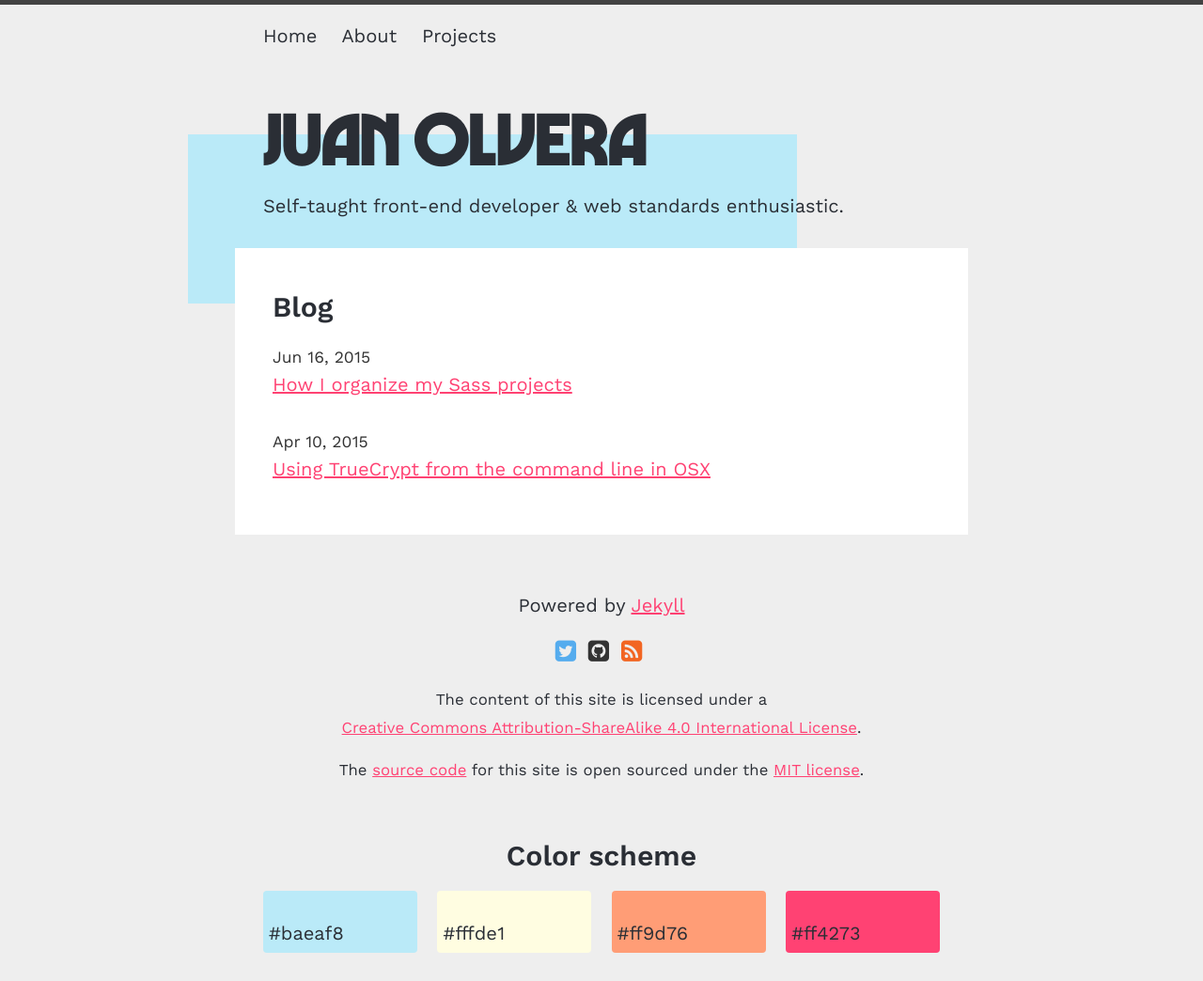
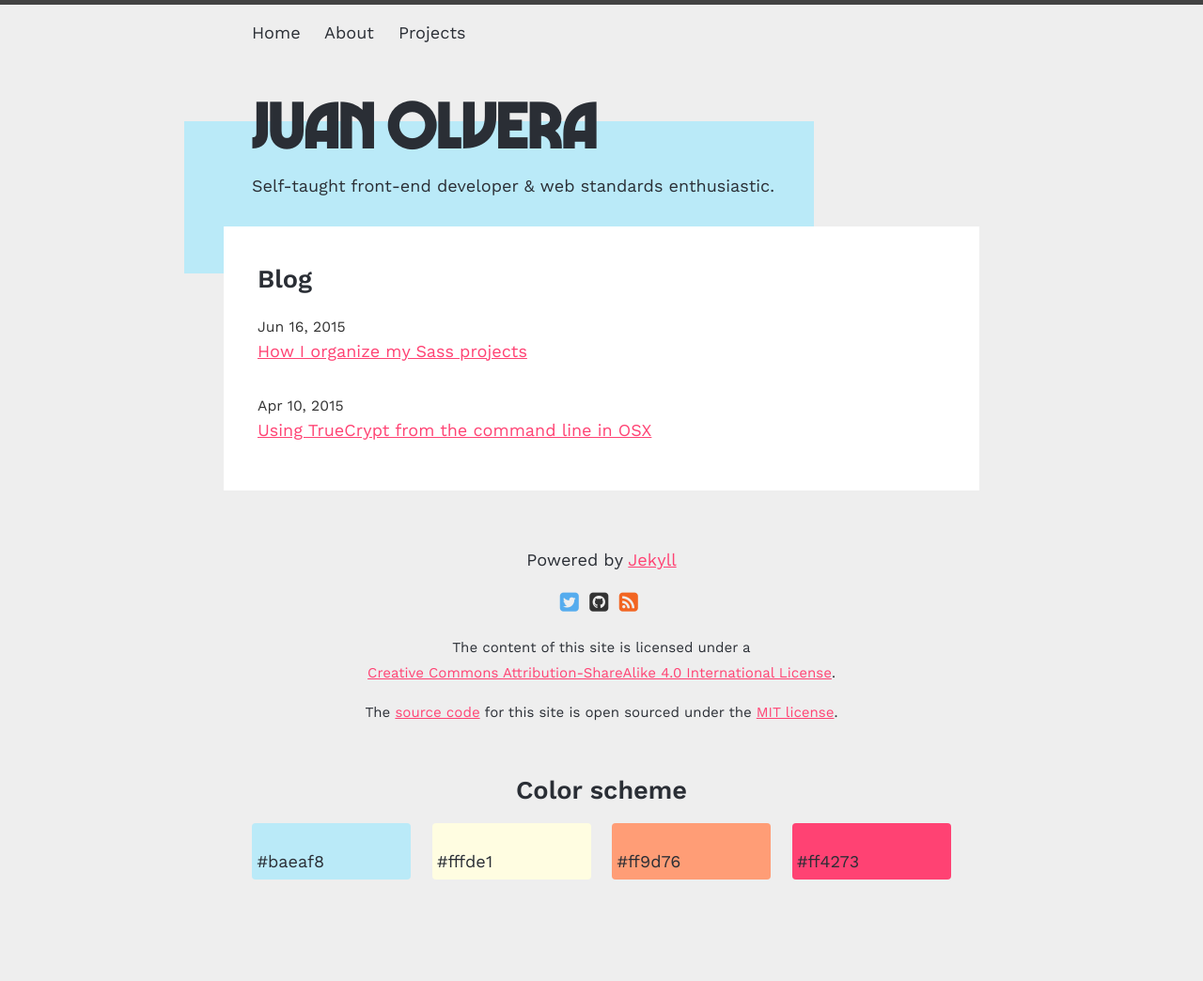
Before and after one commit to j0lv3r4/jolvera.biz, a Jekyll site: the page built from index.html, in a window 1280 px wide. Shown: the whole page at 94% size. Built offline with Jekyll 4.4.1, drawn with Linux system fonts in a browser that asks for light colours; the list of posts is cut into pages by our own code; after the commit the page ends 966 px from its top, so only the background shows below that.

Commit message:
change font size

```diff
--- a/_sass/minima.scss
+++ b/_sass/minima.scss
@@ -7,7 +7,7 @@
 // $base-font-family: -apple-system, BlinkMacSystemFont, "Segoe UI", Roboto, Helvetica, Arial, sans-serif, "Apple Color Emoji", "Segoe UI Emoji", "Segoe UI Symbol";
 $base-font-family: 'Work Sans', sans-serif;
 $heading-font-family: 'Marvin Visions', sans-serif;
-$base-font-size: 20px !default;
+$base-font-size: 18px !default;
 $base-font-weight: 400 !default;
 $small-font-size: $base-font-size * 0.875 !default;
 $base-line-height: 1.5 !default;
@@ -36,7 +36,7 @@ $grey-color-light: lighten($grey-color, 40%) !default;
 $grey-color-dark: darken($grey-color, 25%) !default;
 
 // Width of the content area
-$content-width: 42em !default;
+$content-width: 48em !default;
 
 $on-palm: 600px !default;
 $on-laptop: 800px !default;
```
